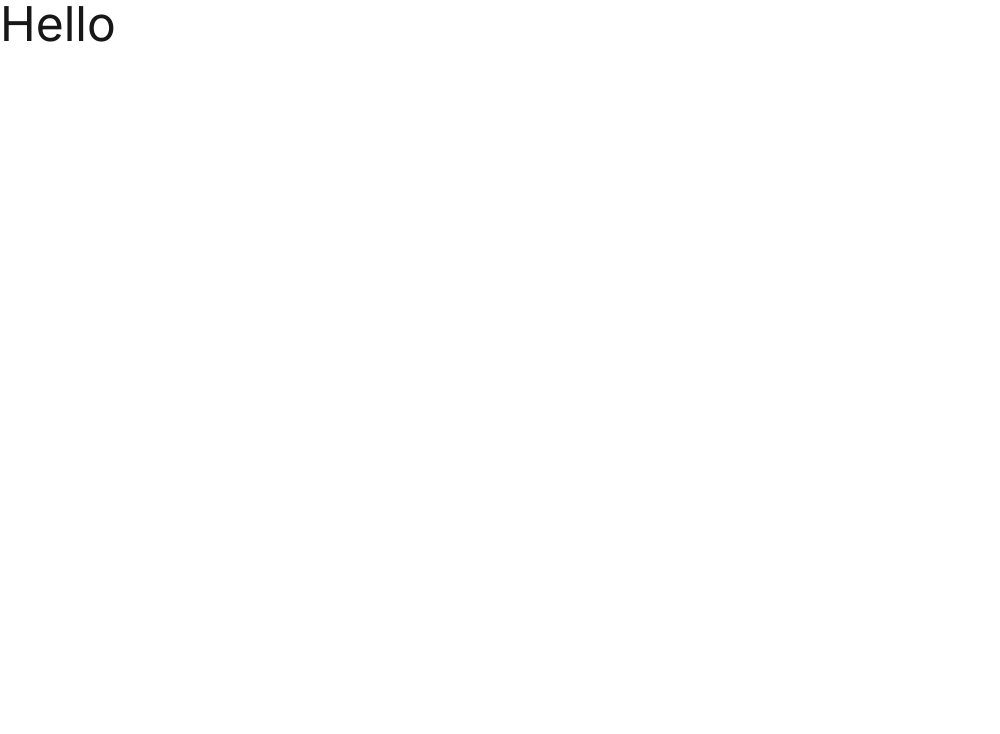
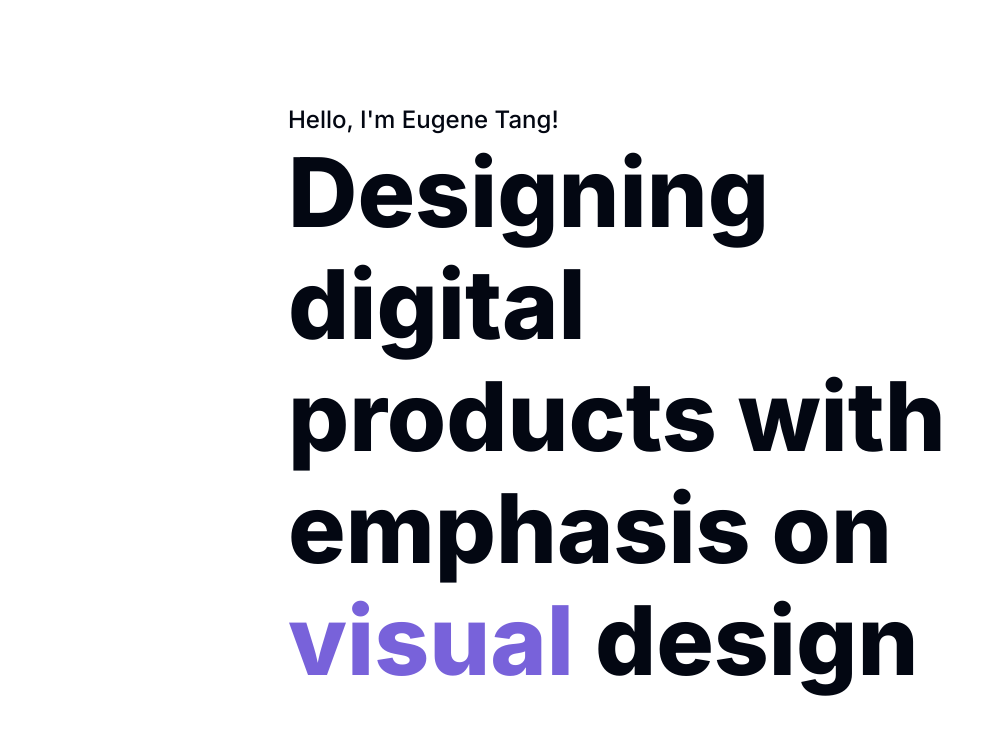
Before and after one commit to eugenetangkj/personalportfolio2025, a Next.js app: page / in a window 1280 px wide. Shown: the top 734 px of the page, without its empty margins (0-1000 px from the left). Built offline with nearby package versions, Linux system fonts and the light colour scheme.

Commit message:
Add hero titles

```diff
--- /dev/null
+++ b/src/app/components/Hero.tsx
@@ -0,0 +1,14 @@
+
+
+/**
+This component represents the Hero section of the landing page.
+*/
+export default function Hero() {
+    return (
+      <div className='h-screen flex flex-col items-start justify-center'>
+          <h2 className='font-inter text-2xl text-portfolioblack font-medium'>Hello, I&apos;m Eugene Tang!</h2>
+          <h1 className='font-inter text-8xl text-portfolioblack font-extrabold leading-28'>Designing digital products with emphasis on <span className='text-portfoliopurple'>visual</span> design</h1>
+      </div>
+
+    );
+  }
--- a/src/app/globals.css
+++ b/src/app/globals.css
@@ -9,6 +9,13 @@
   --color-background: var(--background);
   --color-foreground: var(--foreground);
   --font-inter: var(--font-inter);
+}
+
+
+/* Colours */
+@theme {
+  --color-portfolioblack: #030712;
+  --color-portfoliopurple: #7862DA;
 }
 
 @media (prefers-color-scheme: dark) {
--- a/src/app/page.tsx
+++ b/src/app/page.tsx
@@ -1,7 +1,9 @@
+import Hero from "./components/Hero";
+
 export default function Home() {
   return (
-    <div>
-        <p className='font-inter text-5xl'>Hello</p>
+    <div className='flex flex-col justify-start items-start mx-72'>
+        <Hero />
     </div>
 
   );
```
